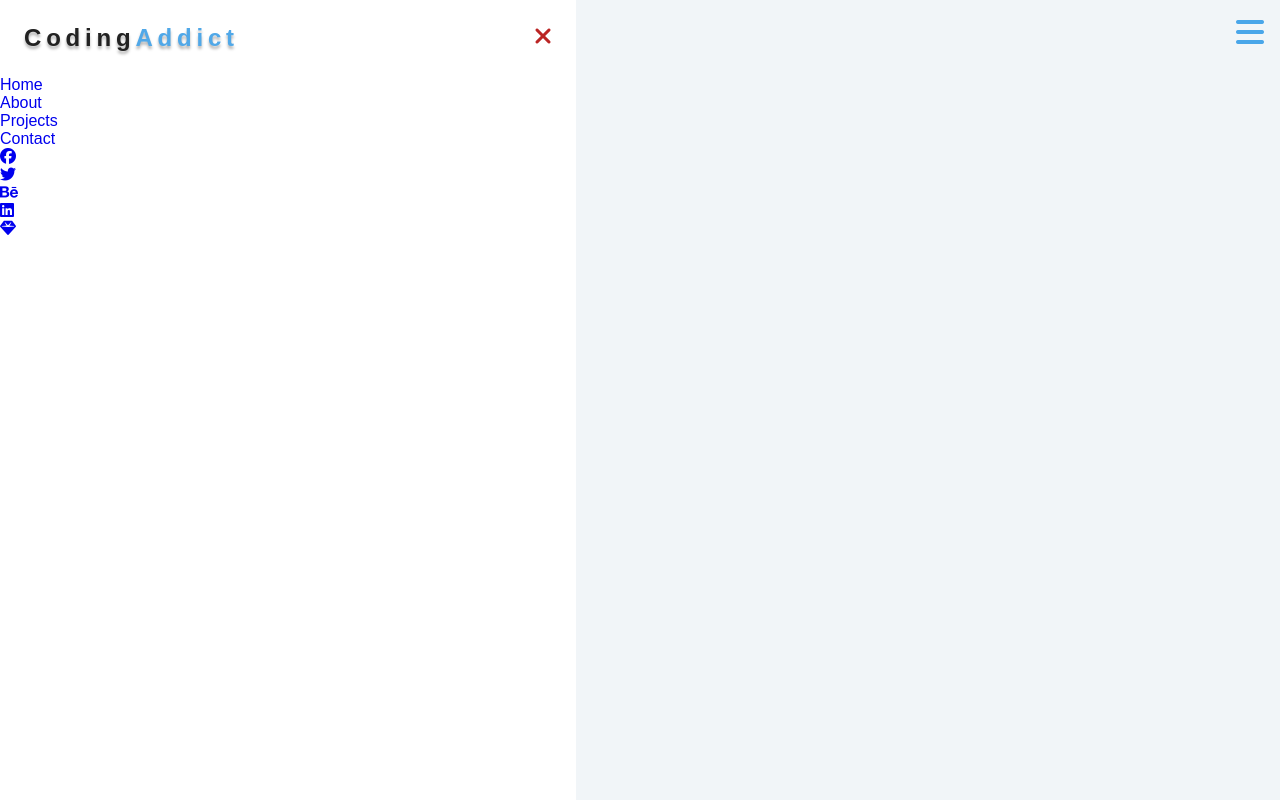
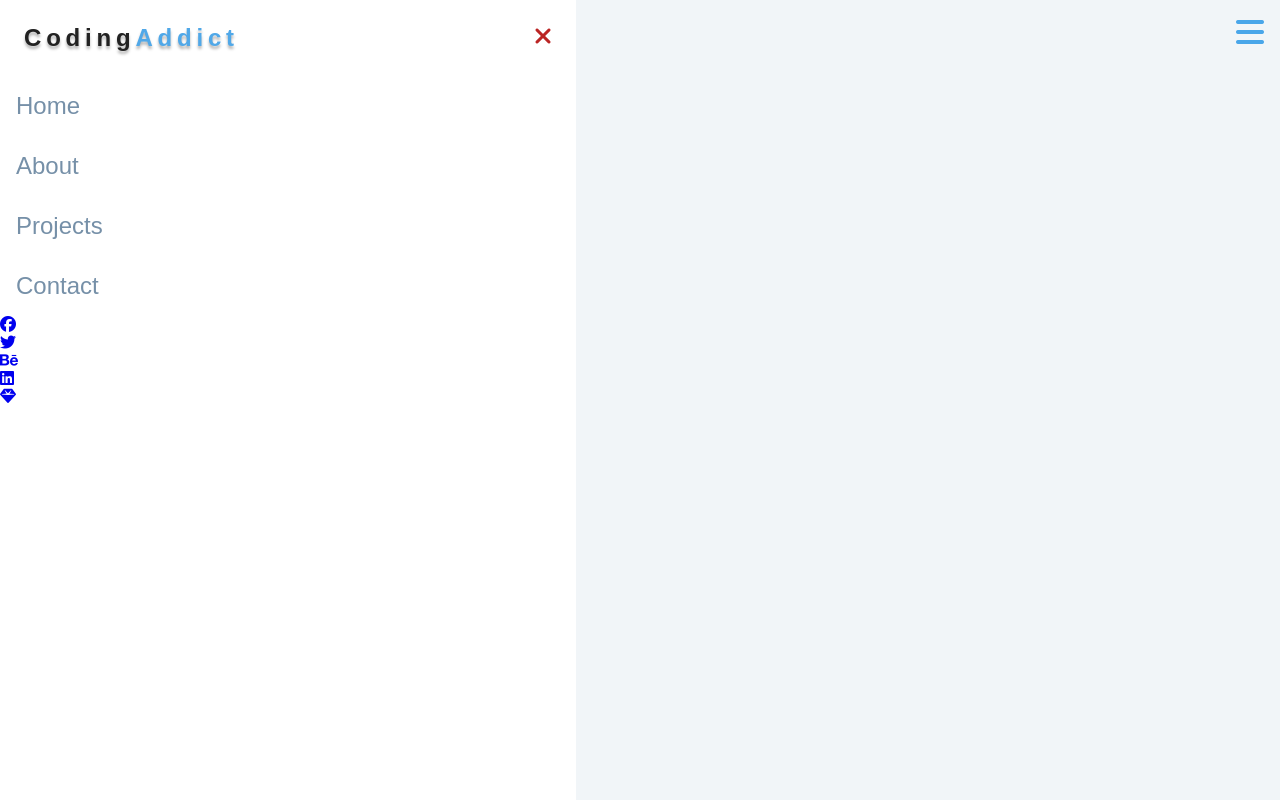
Before and after one commit to AngeloCornelio/sidebar, a website: page index.html in a window 1280 px wide. Drawn offline with Linux system fonts and the light colour scheme.

Commit message:
Style nav-links

```diff
--- a/styles.css
+++ b/styles.css
@@ -47,3 +47,13 @@ body {
     float: right;
     padding: 1em;
 }
+
+.nav-links li {
+    padding: 1em;
+}
+
+.nav-links a {
+    color: #7690a8;
+    font-size: 1.5em;
+    font-weight: 100;
+}
```
